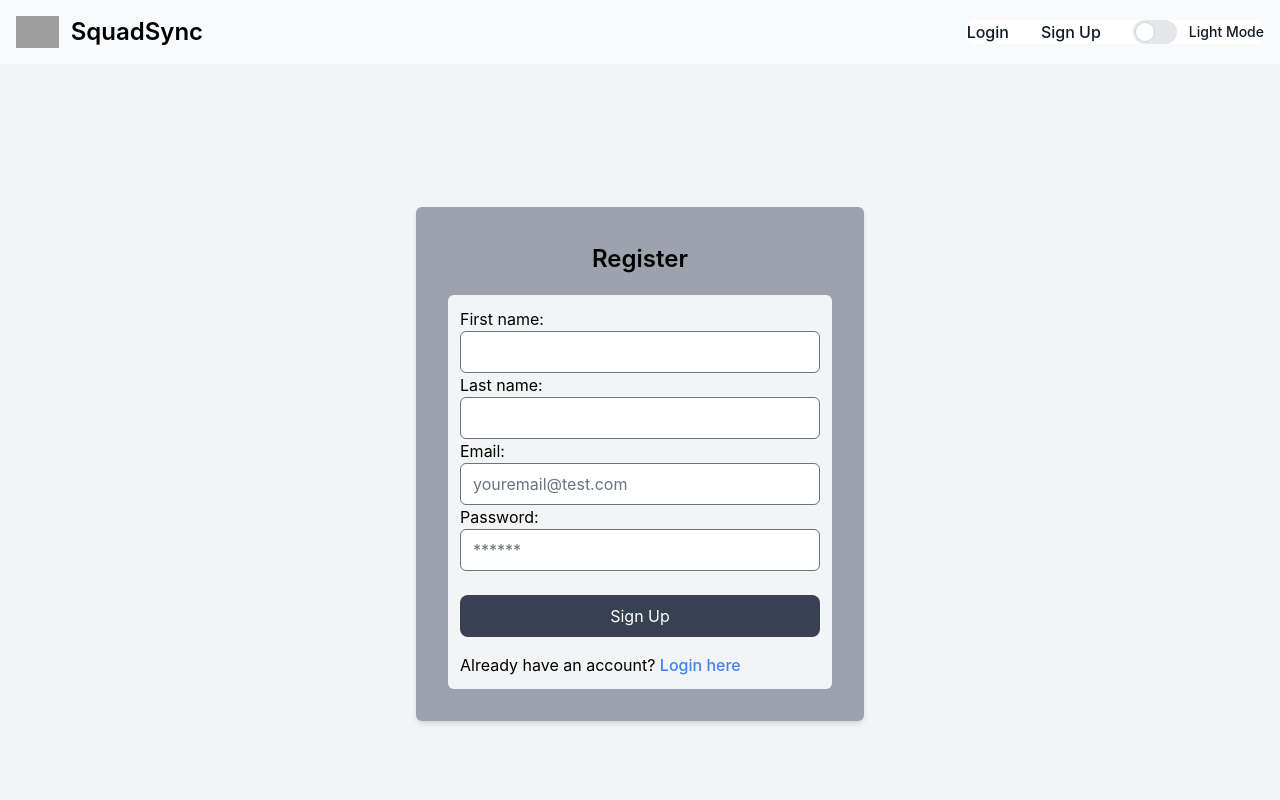
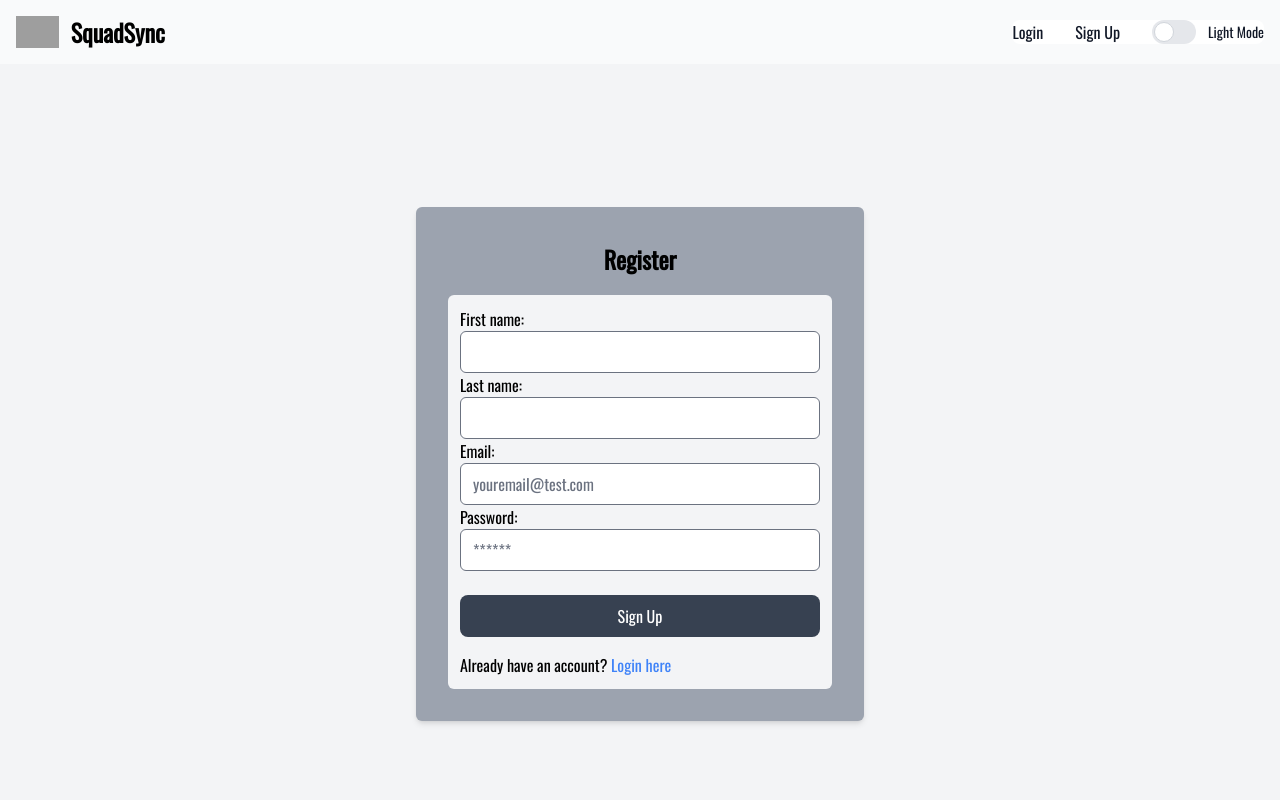
Before and after one commit to erikbenedict/squad-sync, a React (Vite) app in the folder client/: page /register in a window 1280 px wide. Shown: the top 800 px of the page. Built offline with nearby package versions, Linux system fonts and the light colour scheme; grey boxes are pictures that could not be loaded.

Commit message:
Styling changes and fix to user context

```diff
--- a/client/src/App.css
+++ b/client/src/App.css
@@ -1,14 +1,14 @@
 /* src/index.css */
 
 
- /* html,
+ html,
 body {
   font-family: 'Oswald', 'Lucida Sans', 'Lucida Sans Regular', 'Lucida Grande', 'Lucida Sans Unicode', Geneva, Verdana, sans-serif;
   min-height: 100vh;
   min-height: 100dvh;
   padding: 0;
   margin: 0;
-} */
+}
 
 /* #root {
   display: flex;
--- a/client/src/components/RegistrationForm.jsx
+++ b/client/src/components/RegistrationForm.jsx
@@ -28,8 +28,8 @@ export default function Registration() {
           password: formState.password,
         },
       });
-      const { token, user } = mutationResponse.data.register;
-      loginUser(user, token);
+      const { token, currentUser } = mutationResponse.data.register;
+      loginUser(currentUser, token);
       navigate('/dashboard');
     } catch (e) {
       console.log(e);
@@ -43,8 +43,8 @@ export default function Registration() {
 
   return (
     <div className="flex items-center justify-center min-h-screen bg-gray-100 dark:bg-gray-900">
-      <div className="w-full max-w-md p-8 bg-gray-400 dark:bg-gray-600 rounded-md shadow-md">
-        <div className="bg-gray-400 dark:bg-gray-600 w-full p-1">
+      <div className="w-full max-w-md p-8 bg-gray-400 rounded-md shadow-md dark:bg-gray-600">
+        <div className="w-full p-1 bg-gray-400 dark:bg-gray-600">
           <h2 className="mb-4 text-2xl font-semibold text-center md-2">
             Register
           </h2>
@@ -52,7 +52,7 @@ export default function Registration() {
         <form
           id="registration-form"
           onSubmit={handleFormSubmit}
-          className="bg-gray-100 dark:bg-gray-400 rounded-md p-3"
+          className="p-3 bg-gray-100 rounded-md dark:bg-gray-400"
         >
           <div className="mb-4">
             <label htmlFor="firstName">
@@ -104,12 +104,12 @@ export default function Registration() {
           </div>
           <button
             type="submit"
-            className="w-full px-4 py-2 mt-2 text-white bg-gray-700 rounded-lg transition ease-in-out hover:-translate-y-1 hover:scale-105 focus:outline-none"
+            className="w-full px-4 py-2 mt-2 text-white transition ease-in-out bg-gray-700 rounded-lg hover:-translate-y-1 hover:scale-105 focus:outline-none"
           >
             Sign Up
           </button>
           {error && (
-            <p className="mt-4 text-red-500 dark:text-amber-300 text-sm font-semibold">
+            <p className="mt-4 text-sm font-semibold text-red-500 dark:text-amber-300">
               The provided credentials are incorrect
             </p>
           )}
@@ -117,7 +117,7 @@ export default function Registration() {
             Already have an account?{' '}
             <Link
               to="/login"
-              className="text-blue-500 dark:text-cyan-200 hover:underline font-medium"
+              className="font-medium text-blue-500 dark:text-cyan-200 hover:underline"
             >
               Login here
             </Link>
--- a/client/src/components/SelectedTask.jsx
+++ b/client/src/components/SelectedTask.jsx
@@ -55,21 +55,21 @@ const SelectedTask = () => {
 
   return (
     <>
-      <div className="flex items-center justify-center h-screen p-6 bg-gray-100 dark:bg-gray-900 mx-auto">
-        <Card className="w-7/12 p-3 bg-slate-50 rounded-xl">
+      <div className="flex items-center justify-center h-screen p-6 mx-auto bg-gray-100 dark:bg-gray-900">
+        <Card className="w-7/12 p-1 bg-slate-50 rounded-xl">
           <div className="flex justify-between">
             <h5 className="text-xl font-bold tracking-tight text-gray-900 2xl:text-5xl xl:text-3xl lg:text-2xl dark:text-white">
               {task.taskName}
             </h5>
 
             <Button
-              className="p-1 mt-2 text-white bg-gray-700 rounded-lg transition ease-in-out hover:-translate-y-1 hover:scale-105 focus:outline-none"
+              className="p-1 mt-2 text-white transition ease-in-out bg-gray-700 rounded-lg hover:-translate-y-1 hover:scale-105 focus:outline-none"
               onClick={handleGoBack}
             >
               Back
             </Button>
           </div>
-          <div className="bg-slate-300 flex items-center rounded-lg shadow-lg p-2 h-12">
+          <div className="flex items-center h-12 p-2 rounded-lg shadow-lg bg-slate-300">
             {task.priority && (
               <p className="font-medium text-gray-800 2xl:text-2xl xl:text-xl lg:text-lg">
                 Priority:{' '}
@@ -83,14 +83,14 @@ const SelectedTask = () => {
               </p>
             )}
           </div>
-          <div className="bg-slate-300 flex items-center rounded-lg shadow-lg p-2">
+          <div className="flex items-center p-2 rounded-lg shadow-lg bg-slate-300">
             {task.dueDate && (
               <p className="font-medium text-gray-800 bg-slate-300 2xl:text-2xl xl:text-xl lg:text-lg">
                 Due Date: {task.dueDate}
               </p>
             )}
           </div>
-          <div className="bg-slate-300 flex items-center rounded-lg shadow-lg p-2">
+          <div className="flex items-center p-2 rounded-lg shadow-lg bg-slate-300">
             <p className="font-medium text-gray-800 2xl:text-2xl xl:text-xl lg:text-lg">
               Description: {task.taskDescription}
             </p>
@@ -100,7 +100,7 @@ const SelectedTask = () => {
               <Label
                 htmlFor="newDescription"
                 value="Edit Description▼"
-                className="2xl:text-xl xl:text-lg lg:text-md pl-1"
+                className="pl-1 2xl:text-xl xl:text-lg lg:text-md"
               />
               <Textarea
                 id="newDescription"
@@ -108,11 +108,11 @@ const SelectedTask = () => {
                 value={newDescription}
                 onChange={(e) => setNewDescription(e.target.value)}
                 required
-                className="2xl:text-lg xl:text-md lg:text-sm mb-2"
+                className="mb-2 2xl:text-lg xl:text-md lg:text-sm"
               />
               <Button
                 type="submit"
-                className="p-1 mt-2 text-white bg-gray-700 rounded-lg transition ease-in-out hover:-translate-y-1 hover:scale-105 focus:outline-none"
+                className="p-1 mt-2 text-white transition ease-in-out bg-gray-700 rounded-lg hover:-translate-y-1 hover:scale-105 focus:outline-none"
               >
                 Update
               </Button>
--- a/client/src/pages/Dashboard.jsx
+++ b/client/src/pages/Dashboard.jsx
@@ -5,12 +5,12 @@ function Dashboard() {
   const { currentUser } = useCurrentUserContext();
 
   return (
-    <div className="h-screen p-6 bg-gray-100 dark:bg-gray-900 w-3/4 mx-auto">
-      <div className="lg:my-20 p-8 bg-gray-400 dark:bg-gray-600 rounded-md shadow-md">
+    <div className="w-3/4 h-screen p-2 mx-auto bg-gray-100 dark:bg-gray-900">
+      <div className="p-8 bg-gray-400 rounded-md shadow-md lg:my-20 dark:bg-gray-600">
         <h1 className="mb-8 text-3xl font-semibold text-center md:text-left md:text-4xl xl:text-6xl 2xl:mt-8 dark:text-white">
           Welcome, {currentUser.firstName}!
         </h1>
-        <div className="w-11/12 p-8 mx-auto bg-gray-100 dark:bg-gray-400 rounded-md border-8  2xl:mt-10 h-fit">
+        <div className="w-11/12 p-8 mx-auto bg-gray-100 border-8 rounded-md dark:bg-gray-400 2xl:mt-10 h-fit">
           <div>
             <h1 className="text-2xl font-semibold text-center md:text-3xl xl:text-4xl dark:text-white">
               Your Groups
```
